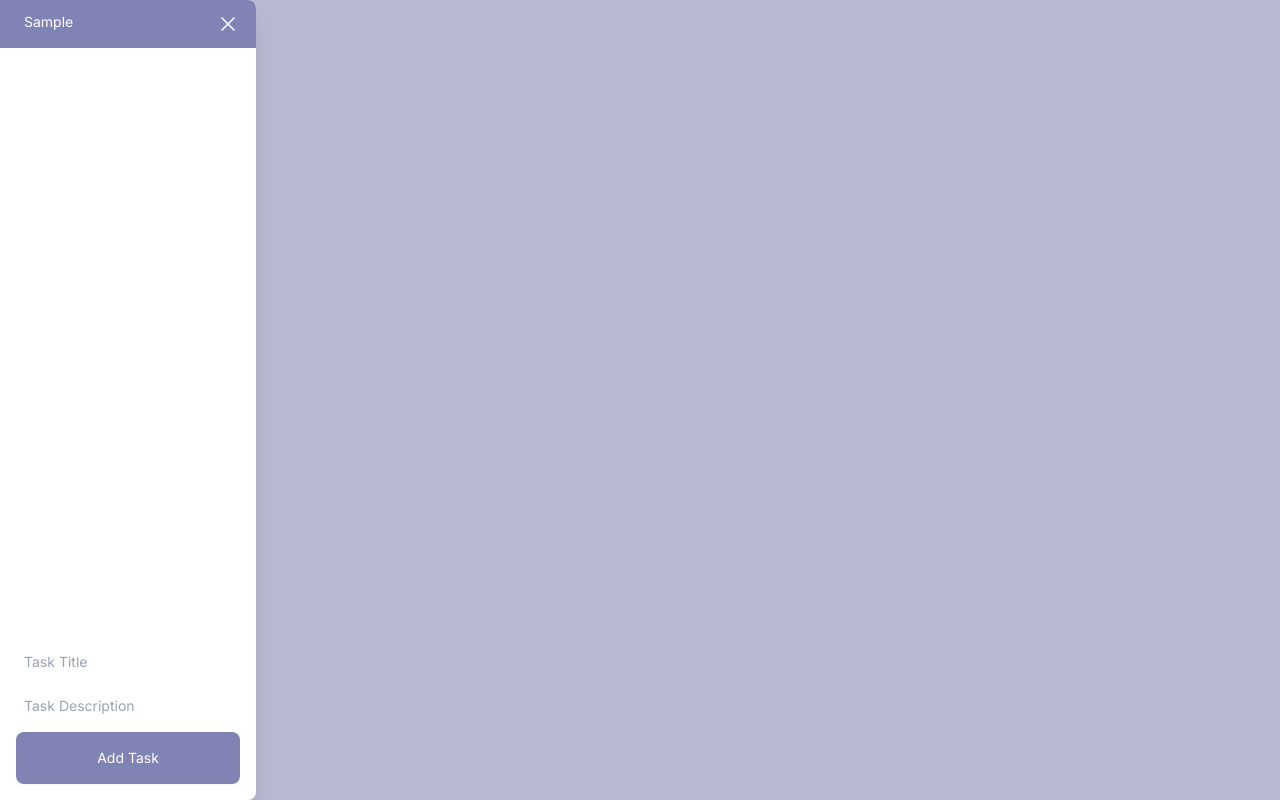
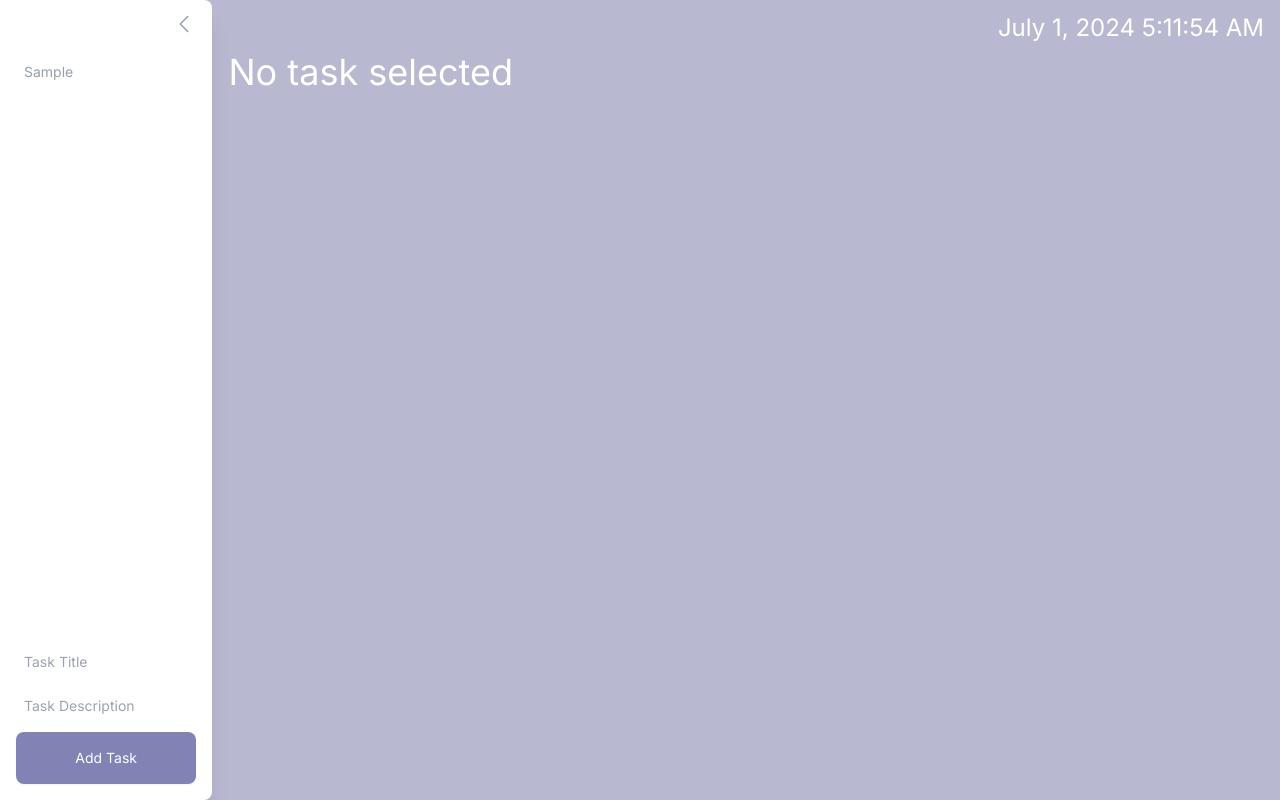
Before and after one commit to prabhathc/todo, a Next.js app: page / in a window 1280 px wide. Both pictures are taken after typing "Sample", "Sample" into the empty fields and a click on the button "Add Task". Built offline with nearby package versions, Linux system fonts and the light colour scheme.

Commit message:
more tweaks

```diff
--- a/app/components/Task.tsx
+++ b/app/components/Task.tsx
@@ -4,22 +4,32 @@ import * as Icons from "@heroicons/react/24/outline";
 interface TaskProps {
   task: TaskType;
   deleteTask: Function;
+  isExpanded: boolean;
 }
 
-export default function Task({ task, deleteTask }: TaskProps) {
+export default function Task({ task, deleteTask, isExpanded }: TaskProps) {
   const handleDelete = () => {
     deleteTask(task.id);
   };
 
   return (
     <div className="group">
-      <div className="flex justify-between py-3 px-4 hover:bg-cool-gray text-med-gray hover:text-white duration-200 w-full">
-        <div className="flex flex-col px-2">
-          <div className="text-sm">{task.title}</div>
+      <div className="flex py-3 px-4 justify-center hover:bg-cool-gray text-med-gray hover:text-white duration-200 w-full">
+        <div className="flex flex-col items-center justify-center">
+          <div className={`transition-opacity text-sm duration-500 ${isExpanded ? 'opacity-100 px-2' : 'opacity-0'}`}>
+            {isExpanded ? task.title : ''}
+          </div>
+          <div className={`transition-opacity text-sm duration-500 ${!isExpanded ? 'opacity-100 px-2' : 'opacity-0'}`}>
+            {!isExpanded ? task.id : ''}
+          </div>
         </div>
-        <button onClick={handleDelete} className="flex items-center justify-center">
-          <Icons.XMarkIcon className="w-6 h-6 text-white opacity-0 group-hover:opacity-100 duration-200" />
-        </button>
+        {isExpanded && (
+          <div className="flex flex-grow justify-end">
+            <button onClick={handleDelete} className="">
+              <Icons.StarIcon className="w-6 h-6 text-white opacity-0 group-hover:opacity-100 duration-200" />
+            </button>
+          </div>
+        )}
       </div>
     </div>
   );
--- a/app/components/TaskBoard.tsx
+++ b/app/components/TaskBoard.tsx
@@ -3,6 +3,9 @@ import { useEffect, useState } from "react";
 import { motion, AnimatePresence } from "framer-motion";
 import Task from "./Task";
 import { TaskType } from "../types/types";
+import * as Icons from "@heroicons/react/24/outline";
+import useMeasure from "react-use-measure";
+import Tilt from "react-parallax-tilt";
 
 export default function TaskBoard() {
   const storedTasks = JSON.parse(localStorage.getItem("tasks") || "[]");
@@ -13,10 +16,28 @@ export default function TaskBoard() {
   );
   const [newTaskTitle, setNewTaskTitle] = useState<string>("");
   const [newTaskDescription, setNewTaskDescription] = useState<string>("");
+  const [isExpanded, setIsExpanded] = useState<boolean>(true);
+  const [selectedTask, setSelectedTask] = useState<TaskType | null>(null);
+  const [currentTime, setCurrentTime] = useState<string>("");
+
+  let [ref, bounds] = useMeasure();
 
   useEffect(() => {
     localStorage.setItem("tasks", JSON.stringify(tasks));
   }, [tasks]);
+
+  useEffect(() => {
+    const updateTime = () => {
+      const now = new Date();
+      const timeString = now.toLocaleTimeString();
+      setCurrentTime(timeString);
+    };
+
+    const intervalId = setInterval(updateTime, 1000);
+    updateTime(); // Initial call to set the time immediately
+
+    return () => clearInterval(intervalId);
+  }, []);
 
   const addTask = (e: React.FormEvent) => {
     e.preventDefault();
@@ -36,29 +57,56 @@ export default function TaskBoard() {
     setTasks((prevTasks) => prevTasks.filter((task) => task.id !== taskId));
   };
 
+  const toggleSidebar = () => {
+    setIsExpanded(!isExpanded);
+  };
+
   return (
-    <div className="flex max-w-screen-3xl w-full text-sm">
-      <div className="flex flex-col min-h-screen bg-white shadow-xl rounded-r-lg overflow-hidden w-64">
-        <div className="overflow-auto h-full ">
-          <AnimatePresence>
+    <div className="flex max-w-screen-3xl max-h-screen w-full text-sm">
+      <motion.div
+        className="flex flex-col min-h-screen bg-white shadow-xl rounded-r-lg overflow-hidden"
+        initial={{ width: "16rem" }}
+        animate={{ width: isExpanded ? "16rem" : "4rem" }}
+        transition={{ type: "spring", stiffness: 300, damping: 30, duration: 0.2 }}
+      >
+        <div className={`flex ${isExpanded ? "justify-end" : "justify-center"} transition-all duration-300 py-3 px-4 text-med-gray w-full`}>
+          <button onClick={toggleSidebar}>
+            {isExpanded ? (
+              <Icons.ChevronLeftIcon className="w-6 h-6 text-med-gray text-bold" />
+            ) : (
+              <Icons.ChevronRightIcon className="w-6 h-6 text-med-gray text-bold" />
+            )}
+          </button>
+        </div>
+        <div className="overflow-auto h-full">
           {tasks.map((task) => (
             <motion.div
+              onClick={() => setSelectedTask(task)}
               key={task.id}
               initial={{ opacity: 0, height: 0 }}
-                animate={{ opacity: 1, height: "auto", transition: {
-                  type: "spring",
-                  bounce: 0.3,
-                  opacity: { delay: 0.1 },
-                }}}
+              animate={{
+                opacity: 1,
+                height: "auto",
+                transition: isExpanded
+                  ? { duration: 0.3, ease: "easeInOut" }
+                  : { type: "spring", bounce: 0.1, opacity: { delay: 0.1 } },
+              }}
               exit={{ opacity: 0, height: 0 }}
-                transition={{ duration: 0.1, type: "spring", bounce: 0.3}}
+              transition={{ duration: 0.1, type: "spring", bounce: 0.3 }}
             >
-                <Task key={task.id} task={task} deleteTask={deleteTask} />
+              <Task key={task.id} task={task} deleteTask={deleteTask} isExpanded={isExpanded} />
             </motion.div>
           ))}
-          </AnimatePresence>
         </div>
-        <div className="mt-auto p-4">
+        <AnimatePresence>
+          {isExpanded && (
+            <motion.div
+              initial={{ x: -100, opacity: 0 }}
+              animate={{ x: 0, opacity: 1 }}
+              exit={{ x: -100, opacity: 0 }}
+              transition={{ duration: 0.2 }}
+              className="mt-auto p-4"
+            >
               <form onSubmit={addTask} className="flex flex-col items-center">
                 <input
                   type="text"
@@ -81,10 +129,18 @@ export default function TaskBoard() {
                   Add Task
                 </button>
               </form>
+            </motion.div>
+          )}
+        </AnimatePresence>
+      </motion.div>
+      <div className="flex flex-col w-full px-4 py-3 text-white">
+        {/* Other content */}
+        <div className="flex w-full text-2xl justify-end">
+          July 1, 2024 {currentTime}
         </div>
+        <div className="text-4xl py-2">
+          {selectedTask ? selectedTask.title : "No task selected"}
         </div>
-      <div>
-
       </div>
     </div>
   );
--- a/app/page.tsx
+++ b/app/page.tsx
@@ -2,8 +2,10 @@ import TaskBoard from "./components/TaskBoard";
 
 export default function Home() {
   return (
-    <main className="flex min-h-screen flex-col items-center justify-center bg-french-gray">
-      <TaskBoard />
+    <main className="min-h-screen bg-french-gray">
+      <div className="flex flex-col items-center justify-center">
+        <TaskBoard />
+      </div>
     </main>
   );
 }
--- a/package.json
+++ b/package.json
@@ -18,6 +18,7 @@
     "next": "14.2.4",
     "react": "^18",
     "react-dom": "^18",
+    "react-parallax-tilt": "^1.7.229",
     "react-use-measure": "^2.1.1"
   },
   "devDependencies": {
```
Also changed, not shown: 1 other file (tests, documents, lock files or other folders). Lines whose indentation alone changed are shown as unchanged.
